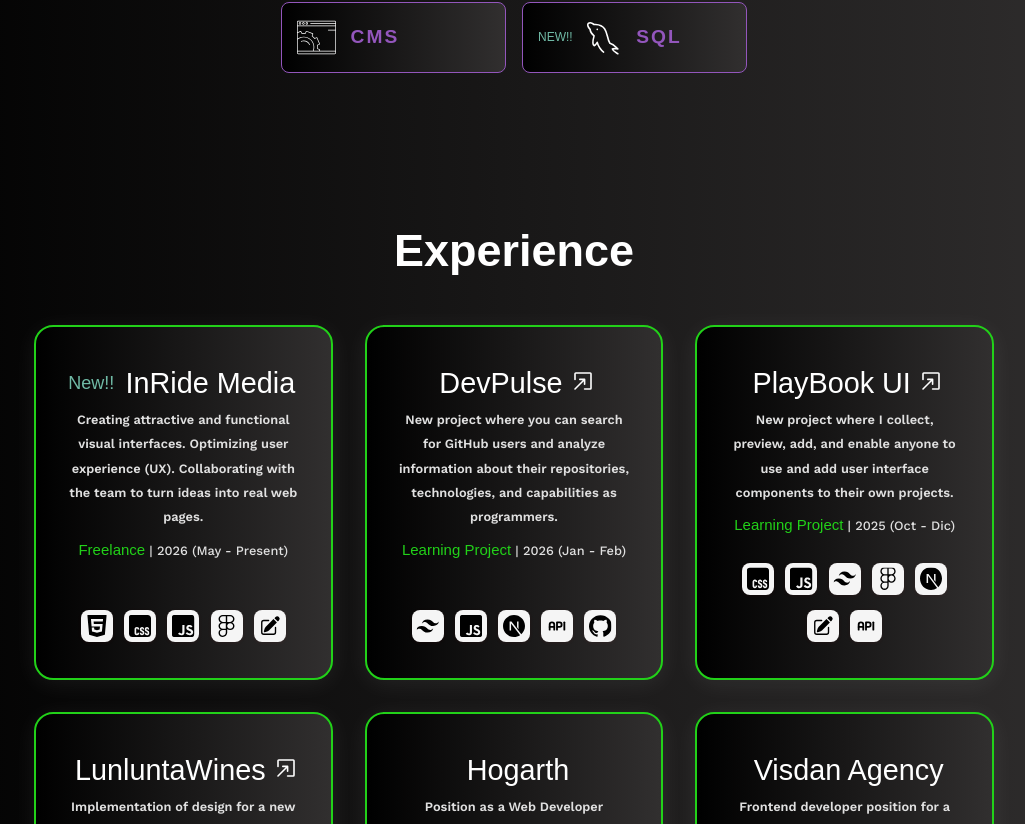
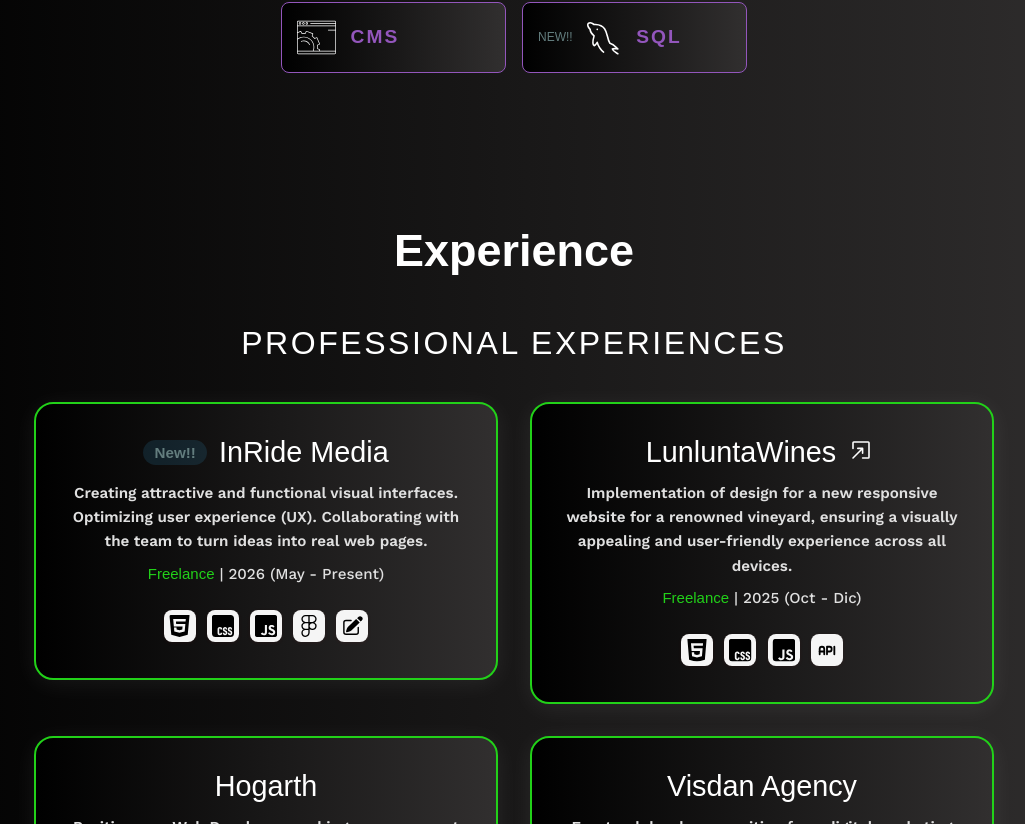
Before and after one commit to errecart/portfolio, a Next.js app: page / in a window 1280 px wide. Shown: the part 1076-1900 px from the top of the page, without its empty margins (126-1151 px from the left). Built offline with nearby package versions, Linux system fonts and the light colour scheme; a web font is replaced by a local one.

Commit message:
[new]:scroll animation, experience feature, [change]: main objects design, text corrections

```diff
--- a/src/app/globals.css
+++ b/src/app/globals.css
@@ -119,3 +119,119 @@
     padding: 1rem 0;
   }
 }
+
+/* Scroll Reveal Animations */
+@keyframes fadeUp {
+  from {
+    opacity: 0;
+    transform: translateY(30px);
+  }
+  to {
+    opacity: 1;
+    transform: translateY(0);
+  }
+}
+
+@keyframes fadeDown {
+  from {
+    opacity: 0;
+    transform: translateY(-30px);
+  }
+  to {
+    opacity: 1;
+    transform: translateY(0);
+  }
+}
+
+@keyframes fadeLeft {
+  from {
+    opacity: 0;
+    transform: translateX(-30px);
+  }
+  to {
+    opacity: 1;
+    transform: translateX(0);
+  }
+}
+
+@keyframes fadeRight {
+  from {
+    opacity: 0;
+    transform: translateX(30px);
+  }
+  to {
+    opacity: 1;
+    transform: translateX(0);
+  }
+}
+
+@keyframes zoomIn {
+  from {
+    opacity: 0;
+    transform: scale(0.95);
+  }
+  to {
+    opacity: 1;
+    transform: scale(1);
+  }
+}
+
+.scroll-reveal {
+  opacity: 0;
+  transform: translateY(30px);
+}
+
+.scroll-reveal.in-view {
+  animation: fadeUp 0.6s cubic-bezier(0.25, 0.46, 0.45, 0.94) forwards;
+  animation-delay: var(--reveal-delay, 0ms);
+}
+
+.scroll-reveal.fade-up {
+  opacity: 0;
+  transform: translateY(30px);
+}
+
+.scroll-reveal.fade-up.in-view {
+  animation: fadeUp 0.6s cubic-bezier(0.25, 0.46, 0.45, 0.94) forwards;
+  animation-delay: var(--reveal-delay, 0ms);
+}
+
+.scroll-reveal.fade-down {
+  opacity: 0;
+  transform: translateY(-30px);
+}
+
+.scroll-reveal.fade-down.in-view {
+  animation: fadeDown 0.6s cubic-bezier(0.25, 0.46, 0.45, 0.94) forwards;
+  animation-delay: var(--reveal-delay, 0ms);
+}
+
+.scroll-reveal.fade-left {
+  opacity: 0;
+  transform: translateX(-30px);
+}
+
+.scroll-reveal.fade-left.in-view {
+  animation: fadeLeft 0.6s cubic-bezier(0.25, 0.46, 0.45, 0.94) forwards;
+  animation-delay: var(--reveal-delay, 0ms);
+}
+
+.scroll-reveal.fade-right {
+  opacity: 0;
+  transform: translateX(30px);
+}
+
+.scroll-reveal.fade-right.in-view {
+  animation: fadeRight 0.6s cubic-bezier(0.25, 0.46, 0.45, 0.94) forwards;
+  animation-delay: var(--reveal-delay, 0ms);
+}
+
+.scroll-reveal.zoom-in {
+  opacity: 0;
+  transform: scale(0.95);
+}
+
+.scroll-reveal.zoom-in.in-view {
+  animation: zoomIn 0.6s cubic-bezier(0.25, 0.46, 0.45, 0.94) forwards;
+  animation-delay: var(--reveal-delay, 0ms);
+}
--- /dev/null
+++ b/src/components/ScrollReveal.jsx
@@ -0,0 +1,20 @@
+"use client";
+import { useInView } from "@/hooks/useInView";
+
+const ScrollReveal = ({ children, delay = 0, animation = "fade-up" }) => {
+  const [ref, isInView] = useInView();
+
+  return (
+    <div
+      ref={ref}
+      className={`scroll-reveal ${animation} ${isInView ? "in-view" : ""}`}
+      style={{
+        "--reveal-delay": `${delay}ms`,
+      }}
+    >
+      {children}
+    </div>
+  );
+};
+
+export default ScrollReveal;
--- /dev/null
+++ b/src/hooks/useInView.js
@@ -0,0 +1,32 @@
+"use client"
+import { useEffect, useRef, useState } from "react";
+
+export const useInView = (options = {}) => {
+  const ref = useRef(null);
+  const [isInView, setIsInView] = useState(false);
+
+  useEffect(() => {
+    const observer = new IntersectionObserver(([entry]) => {
+      if (entry.isIntersecting) {
+        setIsInView(true);
+        observer.unobserve(entry.target);
+      }
+    }, {
+      threshold: 0.15,
+      rootMargin: "0px",
+      ...options,
+    });
+
+    if (ref.current) {
+      observer.observe(ref.current);
+    }
+
+    return () => {
+      if (ref.current) {
+        observer.unobserve(ref.current);
+      }
+    };
+  }, [options]);
+
+  return [ref, isInView];
+};
--- a/src/pages/Education/Education.jsx
+++ b/src/pages/Education/Education.jsx
@@ -1,4 +1,5 @@
 import React from "react";
+import ScrollReveal from "@/components/ScrollReveal";
 import "./Education.css";
 
 const Education = () => {
@@ -117,14 +118,18 @@
 
   return (
     <div className="container" id="education">
-      <h2> Knowledge</h2>
+      <ScrollReveal animation="fade-down">
+        <h2> Knowledge</h2>
+      </ScrollReveal>
       <div className="knowledge-container">
-        {change.map((e) => (
-          <div className="knowledge-item" key={e.id} style={{ "--hover-color": e.color, "--active-color": e.color, "--hover-gradient": e.gradient || e.color }}>
-            {e.state && <span className="new">{e.state}</span>}
-            <img src={e.icon} alt={`${e.title} icon`} />
-            <h4>{e.title}</h4>
-          </div>
+        {change.map((e, index) => (
+          <ScrollReveal key={e.id} delay={index * 50} animation="zoom-in">
+            <div className="knowledge-item" style={{ "--hover-color": e.color, "--active-color": e.color, "--hover-gradient": e.gradient || e.color }}>
+              {e.state && <span className="new">{e.state}</span>}
+              <img src={e.icon} alt={`${e.title} icon`} />
+              <h4>{e.title}</h4>
+            </div>
+          </ScrollReveal>
         ))}
       </div>
     </div>
--- a/src/pages/Experience/Experience.jsx
+++ b/src/pages/Experience/Experience.jsx
@@ -1,4 +1,5 @@
 import React from "react";
+import ScrollReveal from "@/components/ScrollReveal";
 import "./experience.css";
 
 const Experience = () => {
@@ -296,30 +297,24 @@
     },
   ];
 
-  return (
-    <div className="container" id="experience">
-      <h2>Experience</h2>
-      <div className="experience">
-        <div className="experience-developer">
-          {developer.map((item) => (
-            <div className="experience-item" key={item.id}>
+  const workProjects = developer.filter((item) => item.mode !== "Learning Project");
+  const learningProjects = developer.filter((item) => item.mode === "Learning Project");
+
+  const renderItems = (items) =>
+    items
+      .slice()
+      .reverse()
+      .map((item, index) => (
+        <ScrollReveal key={item.id} delay={index * 100} animation="fade-up">
+          <div className="experience-item">
             <div>
-                <div
-                  style={{
-                    display: "flex",
-                    alignItems: "center",
-                    justifyContent: "center",
-                    marginBlock:".5rem"
-                  }}
-                >
-                  <span style={{color: "var(--primary-200)", fontSize: "18px", marginRight: ".5rem", animation:"shine 2s infinite"}}>{item.new}</span>
+              <div className="experience-item-header">
+                <div className="experience-item-title-group">
+                  {item.new ? <span className="experience-badge">{item.new}</span> : null}
                   <h3>{item.title}</h3>
+                </div>
                 {item.link ? (
-                    <a
-                      href={item.link}
-                      target="_blank"
-                      rel="noopener noreferrer"
-                    >
+                  <a href={item.link} target="_blank" rel="noopener noreferrer">
                     <svg
                       xmlns="http://www.w3.org/2000/svg"
                       width="200"
@@ -354,8 +349,27 @@
               ))}
             </ul>
           </div>
-          )).reverse()}
+        </ScrollReveal>
+      ));
+
+  return (
+    <div className="container" id="experience">
+      <ScrollReveal animation="fade-down">
+        <h2>Experience</h2>
+      </ScrollReveal>
+      <div className="experience">
+        <ScrollReveal delay={100} animation="fade-up">
+          <div className="experience-section work-projects">
+            <h3 className="section-title">Professional Experiences</h3>
+            <div className="experience-developer">{renderItems(workProjects)}</div>
           </div>
+        </ScrollReveal>
+        <ScrollReveal delay={200} animation="fade-up">
+          <div className="experience-section learning-projects">
+            <h3 className="section-title">Learning projects</h3>
+            <div className="experience-developer">{renderItems(learningProjects)}</div>
+          </div>
+        </ScrollReveal>
       </div>
     </div>
   );
--- a/src/pages/Experience/experience.css
+++ b/src/pages/Experience/experience.css
@@ -1,6 +1,6 @@
 .experience-developer {
   display: grid;
-  grid-template-columns: repeat(auto-fit, minmax(280px, 1fr));
+  grid-template-columns: repeat(auto-fit, minmax(300px, 1fr));
   justify-content: center;
   gap: 2rem;
   padding: 2rem 5rem;
@@ -70,6 +70,55 @@
   fill: var(--primary-200);
 }
 
+.experience-section {
+  margin-top: 2rem;
+}
+
+.section-title {
+  font-size: 2rem;
+  color: var(--text-100);
+  margin-bottom: 0.5rem;
+  letter-spacing: 0.08em;
+  text-transform: uppercase;
+}
+
+.experience-item-header {
+  display: flex;
+  flex-wrap: wrap;
+  align-items: center;
+  justify-content:center;
+  gap: .5rem;
+  margin-bottom: 0.75rem;
+}
+
+.experience-item-title-group {
+  display: flex;
+  align-items: center;
+  gap: 0.75rem;
+  flex-wrap: wrap;
+}
+
+.experience-badge {
+  color: var(--primary-200);
+  font-size: 0.95rem;
+  font-weight: 700;
+  padding: 0.25rem 0.7rem;
+  border-radius: 999px;
+  background: rgba(56, 189, 248, 0.12);
+  animation: shine 2s infinite;
+}
+
+.experience-item h3 {
+  margin: 0;
+}
+
+.experience-item p {
+  margin: 0.5rem 0;
+  font-size: 0.95rem;
+  color: var(--text-200);
+  line-height: 1.6;
+}
+
 
 @media (max-width: 600px) {
   .experience-developer {
--- a/src/pages/Main2/MainAni.css
+++ b/src/pages/Main2/MainAni.css
@@ -64,11 +64,11 @@
 .cv_download{
   display: inline-block;
   border-radius: 12px;
-  background: linear-gradient(90deg, var(--primary-200), var(--primary-100));
+  background: linear-gradient(90deg, var(--primary-100), var(--primary-300));
   color: var(--bg-100);
   border: none;
   padding: 4px;
-  transition: transform 160ms ease, box-shadow 160ms ease, opacity 160ms ease;
+  transition: all 160ms ease-in-out;
 }
 
 .cv_download button{
--- a/src/pages/Main2/MainAni.jsx
+++ b/src/pages/Main2/MainAni.jsx
@@ -1,11 +1,13 @@
 import React from "react";
+import ScrollReveal from "@/components/ScrollReveal";
 import "./MainAni.css";
 import Animation from "./animation/Animation";
 
 const MainAni = () => {
   return (
     <div className="MainAni container" id="main">
-      <div className="main_info">
+      <ScrollReveal animation="fade-up">
+        <div className="main_info">
         <span>
           Frontend Developer | UX/UI Design | User
           Experience Development | Getting Started with Data Analytics
@@ -64,7 +66,10 @@
 
         </section>
       </div>
-      <Animation />
+      </ScrollReveal>
+      <ScrollReveal delay={200} animation="fade-left">
+        <Animation />
+      </ScrollReveal>
     </div>
   );
 };
```
Also changed, not shown: src/pages/ContactMe/Contact.jsx (+13 -6 lines). Lines whose indentation alone changed are shown as unchanged.
